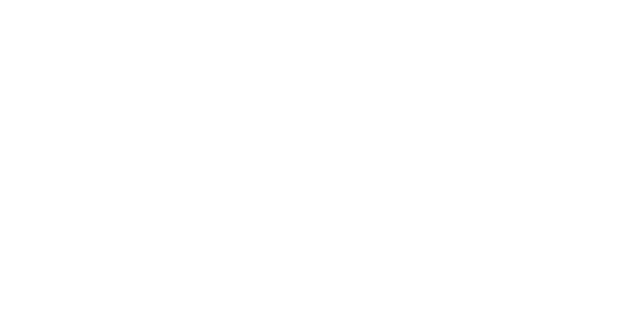
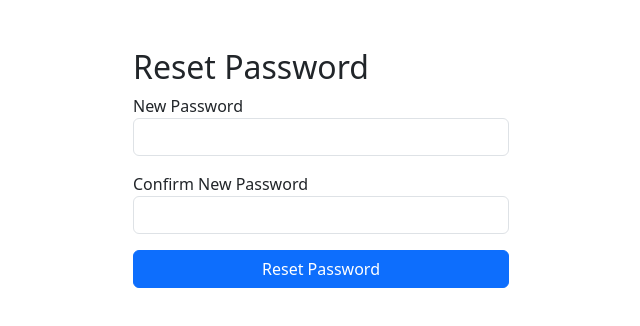
Before and after one commit to bao2206/is-foreign-languages-and-computing-center-frontend, a React (Create React App) app: page /reset-password in a window 1280 px wide. Before the commit this address had no page. Shown: the top 326 px of the page, without its empty margins (319-959 px from the left). Built offline with nearby package versions, Linux system fonts and the light colour scheme.

Commit message:
Add forgot password, change password

```diff
--- a/src/components/LoginModal.js
+++ b/src/components/LoginModal.js
@@ -1,12 +1,17 @@
 import React from "react";
 import { useTranslation } from "react-i18next";
 import { loginUser } from "../services/auth"; // hoặc nơi bạn để file login
+import axios from "axios";
 // import Cookies from 'js-cookie'; // nếu bạn muốn lưu token vào cookie
 
 export default function LoginModal({ isOpen, onClose, onLogin }) {
   const [username, setUsername] = React.useState("");
   const [password, setPassword] = React.useState("");
   const { t } = useTranslation();
+  const [showForgot, setShowForgot] = React.useState(false);
+  const [forgotUsername, setForgotUsername] = React.useState("");
+  const [forgotMessage, setForgotMessage] = React.useState("");
+  const [forgotLoading, setForgotLoading] = React.useState(false);
 
   if (!isOpen) return null;
 
@@ -35,6 +40,24 @@ export default function LoginModal({ isOpen, onClose, onLogin }) {
     }
   };
 
+  const handleForgotPassword = async (e) => {
+    e.preventDefault();
+    setForgotLoading(true);
+    setForgotMessage("");
+    try {
+      const res = await axios.post(`${process.env.REACT_APP_API_BASE_URL}users/forgot-password`, {
+        username: forgotUsername,
+      });
+      setForgotMessage(res.data.message || "Check your email for reset instructions.");
+    } catch (err) {
+      setForgotMessage(
+        err.response?.data?.message || "Error sending reset email."
+      );
+    } finally {
+      setForgotLoading(false);
+    }
+  };
+
   return (
     <div className="fixed inset-0 flex items-start justify-center z-50 pointer-events-none">
       <div className="mt-16 bg-white p-4 rounded-xl shadow-lg w-80 animate-slideDown pointer-events-auto">
@@ -54,6 +77,15 @@ export default function LoginModal({ isOpen, onClose, onLogin }) {
             value={password}
             onChange={(e) => setPassword(e.target.value)}
           />
+          <div className="mb-3 text-end">
+            <button
+              type="button"
+              className="btn btn-link p-0"
+              onClick={() => setShowForgot(true)}
+            >
+              Forgot Password?
+            </button>
+          </div>
           <div className="flex justify-end space-x-2 pt-2">
             <button
               type="button"
@@ -71,6 +103,47 @@ export default function LoginModal({ isOpen, onClose, onLogin }) {
           </div>
         </form>
       </div>
+
+      {/* Forgot Password Modal/Dialog */}
+      {showForgot && (
+        <div className="modal show" style={{ display: "block" }}>
+          <div className="modal-dialog">
+            <div className="modal-content">
+              <form onSubmit={handleForgotPassword}>
+                <div className="modal-header">
+                  <h5 className="modal-title">Forgot Password</h5>
+                  <button type="button" className="btn-close" onClick={() => setShowForgot(false)}></button>
+                </div>
+                <div className="modal-body">
+                  <input
+                    type="text"
+                    className="form-control"
+                    placeholder="Enter your username"
+                    value={forgotUsername}
+                    onChange={(e) => setForgotUsername(e.target.value)}
+                    required
+                  />
+                  {forgotMessage && (
+                    <div className="alert alert-info mt-2">{forgotMessage}</div>
+                  )}
+                </div>
+                <div className="modal-footer">
+                  <button type="button" className="btn btn-secondary" onClick={() => setShowForgot(false)}>
+                    Cancel
+                  </button>
+                  <button type="submit" className="btn btn-primary" disabled={forgotLoading}>
+                    {forgotLoading ? "Sending..." : "Send Reset Email"}
+                  </button>
+                </div>
+              </form>
+            </div>
+          </div>
+        </div>
+      )}
     </div>
   );
 }
+
+export const forgotPassword = async (username) => {
+  return axios.post(`${process.env.REACT_APP_API_BASE_URL}users/forgot-password`, { username });
+};
--- /dev/null
+++ b/src/pages/ResetPasswordPage.js
@@ -0,0 +1,89 @@
+import React, { useState } from "react";
+import { useNavigate, useLocation } from "react-router-dom";
+import axios from "axios";
+
+const ResetPasswordPage = () => {
+  const navigate = useNavigate();
+  const location = useLocation();
+  const [newPassword, setNewPassword] = useState("");
+  const [confirmPassword, setConfirmPassword] = useState("");
+  const [message, setMessage] = useState("");
+  const [loading, setLoading] = useState(false);
+
+  // Get token from query string
+  const searchParams = new URLSearchParams(location.search);
+  const token = searchParams.get("token");
+
+  const handleSubmit = async (e) => {
+    e.preventDefault();
+    setMessage("");
+    if (!token) {
+      setMessage("Invalid or missing token.");
+      return;
+    }
+    if (newPassword.length < 6) {
+      setMessage("Password must be at least 6 characters.");
+      return;
+    }
+    if (newPassword !== confirmPassword) {
+      setMessage("Passwords do not match.");
+      return;
+    }
+    setLoading(true);
+    try {
+      const res = await axios.put(
+        `${process.env.REACT_APP_API_BASE_URL}users/reset-password/${token}`,
+        { newPassword, confirmPassword }
+      );
+      setMessage(res.data.message || "Password reset successfully!");
+      setTimeout(() => navigate("/login"), 2000);
+    } catch (err) {
+      setMessage(err.response?.data?.message || "Error resetting password.");
+    } finally {
+      setLoading(false);
+    }
+  };
+
+    return (
+      <div className="container mt-5" style={{ maxWidth: 400 }}>
+        <h2>Reset Password</h2>
+        <form onSubmit={handleSubmit}>
+          <div className="mb-3">
+            <label>New Password</label>
+            <input
+              type="password"
+              className="form-control"
+              value={newPassword}
+              onChange={e => setNewPassword(e.target.value)}
+              required
+              minLength={6}
+            />
+          </div>
+          <div className="mb-3">
+            <label>Confirm New Password</label>
+            <input
+              type="password"
+              className="form-control"
+              value={confirmPassword}
+              onChange={e => setConfirmPassword(e.target.value)}
+              required
+              minLength={6}
+            />
+          </div>
+          {message && (
+            <div className="alert alert-info">{message}</div>
+          )}
+          <button
+            type="submit"
+            className="btn btn-primary w-100"
+            disabled={loading}
+          >
+            {loading ? "Resetting..." : "Reset Password"}
+          </button>
+        </form>
+      </div>
+    );
+
+};
+
+export default ResetPasswordPage;
--- a/src/routes/AppRoutes.js
+++ b/src/routes/AppRoutes.js
@@ -12,6 +12,7 @@ import ManagementRoutes from "./ManagementRoutes";
 import ClassRoutes from "./ClassRoutes"; // Các route liên quan đến lớp học
 import SchedulePage from "../pages/Class/SchedulePage";
 import CoursePage from "../pages/CoursesPage";
+import ResetPasswordPage from "../pages/ResetPasswordPage";
 import { RequireAuthClass } from "../utils/RequireAuth";
 
 export default function AppRoutes() {
@@ -30,6 +31,7 @@ export default function AppRoutes() {
       <Route element={<RequireAuthClass />}>
         <Route path="/class/*" element={<ClassRoutes />} />
       </Route>
+      <Route path="/reset-password" element={<ResetPasswordPage />} />
       {/* Route mặc định nếu không tìm thấy */}
     </Routes>
   );
--- a/src/routes/ManagementRoutes.js
+++ b/src/routes/ManagementRoutes.js
@@ -8,6 +8,7 @@ import ClassManage from "../pages/Management/ClassManage";
 import ContactPage from "../pages/Management/ContactPage";
 import ProtectedRoute from "../utils/ProtectedRoute"; // Bảo vệ route
 import FinancePage from "../pages/Management/FinancePage";
+
 const ManagementRoutes = () => {
   return (
     <Routes>
```
